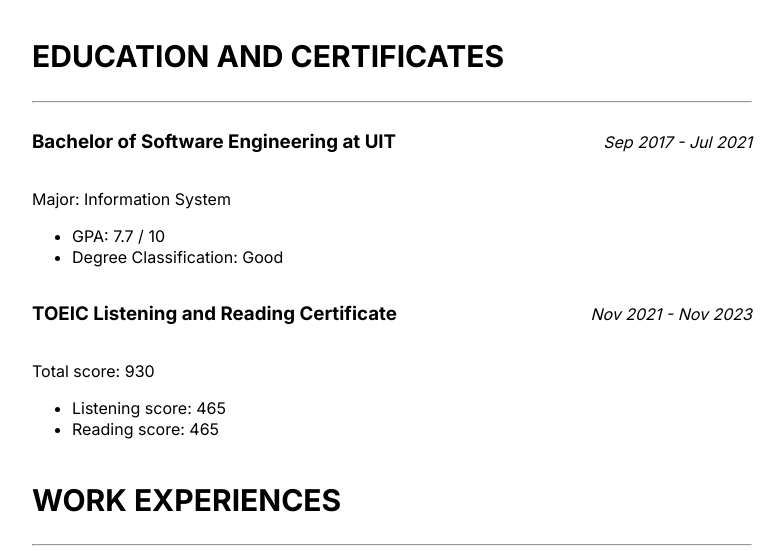
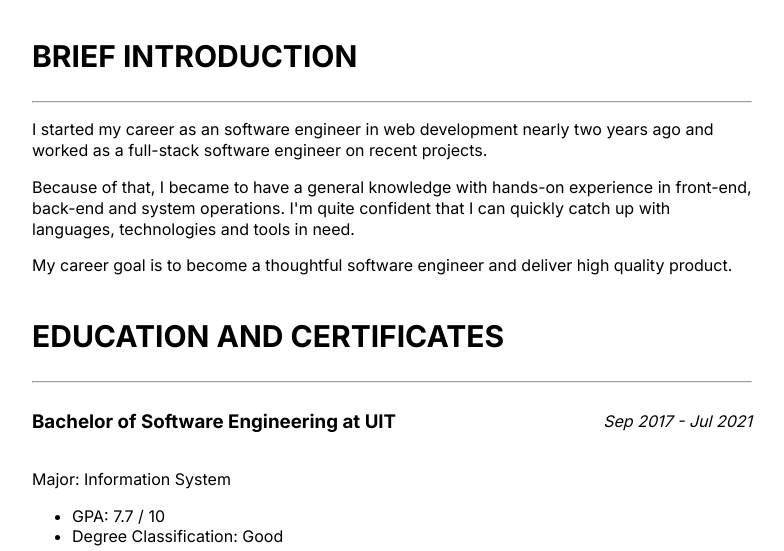
Before and after one commit to tranminhphat/cv, a Gatsby site: page / in a window 1280 px wide. Shown: the part 249-800 px from the top of the page, without its empty margins (248-1032 px from the left). Built offline with nearby package versions, Linux system fonts and the light colour scheme; Gatsby itself is replaced by a stand-in of ours.

Commit message:
update introduction

```diff
--- /dev/null
+++ b/src/components/Introduction.jsx
@@ -0,0 +1,27 @@
+import React from "react"
+
+const IntroductionSection = () => {
+  return (
+    <div id="education">
+      <h2 style={{ textTransform: "uppercase", fontSize: "30px" }}>
+        brief introduction
+      </h2>
+      <hr />
+      <div>
+        <p>
+          I started my career as an software engineer in web development nearly two years ago and
+          worked as a full-stack software engineer on recent projects.
+        </p>
+        <p>
+          Because of that, I became to have a general knowledge with hands-on experience in front-end,
+          back-end and system operations. I'm quite confident that I can quickly catch up with languages, technologies and tools in need.
+        </p>
+        <p>
+          My career goal is to become a thoughtful software engineer and deliver high quality product.
+        </p>
+      </div>
+    </div>
+  )
+}
+
+export default IntroductionSection
--- a/src/pages/index.jsx
+++ b/src/pages/index.jsx
@@ -3,6 +3,7 @@ import { Helmet } from "react-helmet"
 import ContactInfo from '../components/ContactInfo'
 import EducationSection from '../components/EducationSection'
 import Header from '../components/Header'
+import IntroductionSection from '../components/Introduction'
 import PersonalProjectSection from '../components/PersonalProjectSection'
 import WorkExperienceSection from '../components/WorkExperienceSection'
 import FavIcon from '../static/avatar.png'
@@ -31,6 +32,7 @@ const HomePage = () => (
     <main style={{ display: "flex", flexDirection: "column" }}>
 			<Header />
 			<ContactInfo />
+      <IntroductionSection />
 			<EducationSection />
 			<WorkExperienceSection />
 			<PersonalProjectSection />
```
